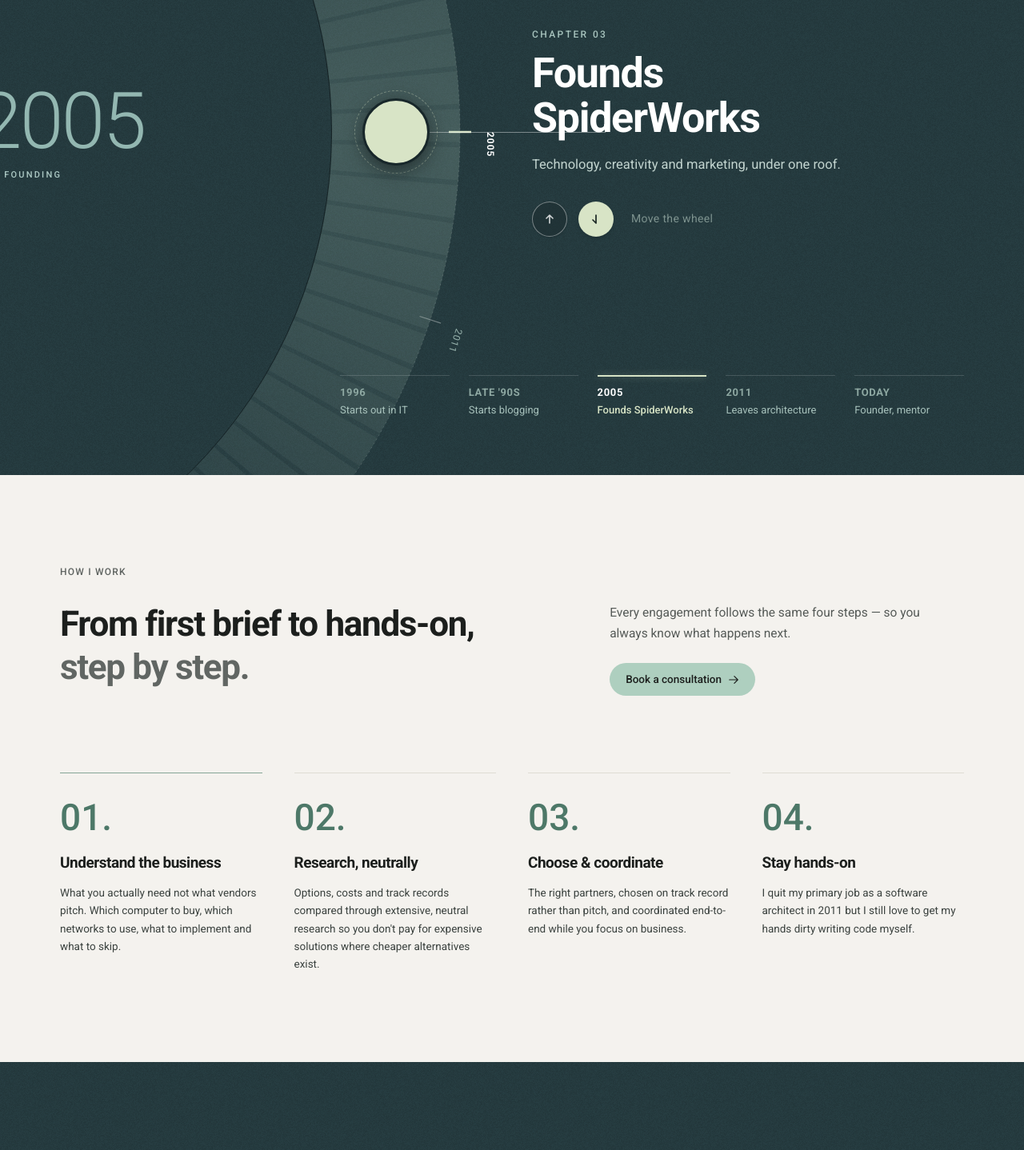
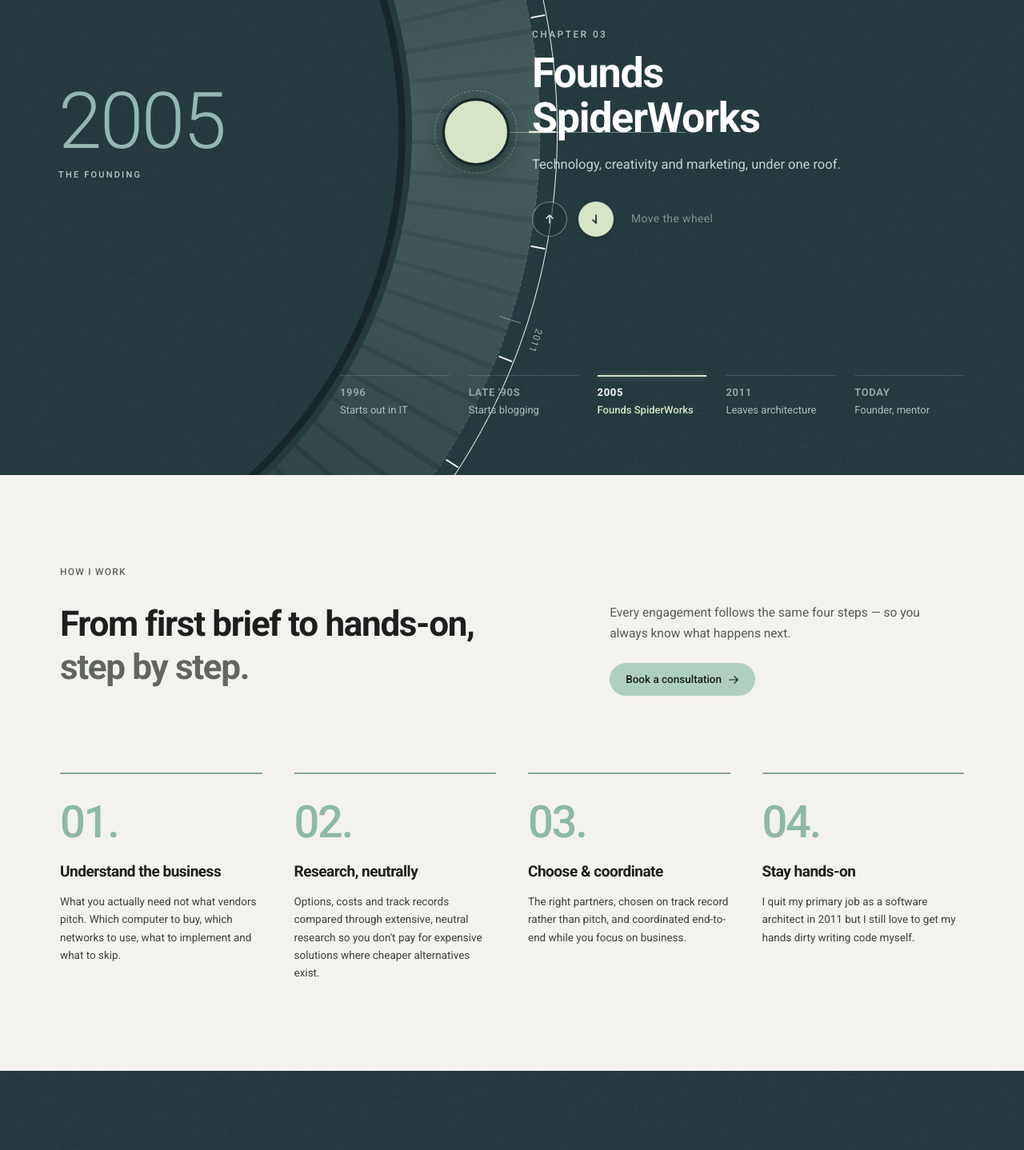
Before and after one commit to harshaharidas-spider/portfolio, a Next.js app: page / in a window 1280 px wide. Shown: the part 1020-2458 px from the top of the page at 80% size. Built offline with nearby package versions, Linux system fonts and the light colour scheme.

Commit message:
Update timeline and ventures components layout and design

```diff
--- a/src/components/home/faq/Faq.jsx
+++ b/src/components/home/faq/Faq.jsx
@@ -78,7 +78,7 @@
               Got other questions?{" "}
               <Link
                 href="#contact"
-                className="text-[#1c1f1d] hover:text-[#436156] transition-colors underline underline-offset-4 decoration-[#85A596] font-medium"
+                className="text-[#1c1f1d] hover:text-[#436156] transition-colors  decoration-[#85A596] font-medium"
               >
                 Talk to Tony directly.
               </Link>
--- a/src/components/home/how-i-work/HowIWork.jsx
+++ b/src/components/home/how-i-work/HowIWork.jsx
@@ -111,11 +111,11 @@
                 ease: [0.21, 0.47, 0.32, 0.98],
               }}
               whileHover={{ y: -4, transition: { duration: 0.2 } }}
-              className={`pt-8 border-t transition-colors ${
-                step.isActive ? "border-[#85A596]" : "border-[#dedcd4]"
+              className={`pt-8 border-t-[2px] transition-colors ${
+                step.isActive ? "border-[#85A596]" : "border-[#85A596]"
               }`}
             >
-              <span className="text-[#4d7868] text-[40px] sm:text-[46px] font-medium leading-none block">
+              <span className="text-[#8EB9A4] text-[56px] font-medium leading-none tracking-[-0.04em] block">
                 {step.number}
               </span>
               <h3 className="text-[#1c1f1d] text-[18px] sm:text-[19px] font-semibold mt-4 sm:mt-5 tracking-tight">
--- a/src/components/home/timeline/Timeline.jsx
+++ b/src/components/home/timeline/Timeline.jsx
@@ -214,16 +214,7 @@
             onPointerMove={handleMobilePointerMove}
             onPointerUp={handleMobilePointerUp}
           >
-            <div
-              className="absolute rounded-full border-[2.5px] border-[#0e1b1d] z-[2] pointer-events-none"
-              style={{
-                width: "540px",
-                height: "540px",
-                left: "calc(50% - 270px)",
-                top: "78px",
-              }}
-            />
-
+            {/* Glow Background Layer on Mobile - concentric behind wheel rim at 12 o'clock */}
             <div
               className="absolute pointer-events-none z-[3]"
               style={{
@@ -231,14 +222,38 @@
                 height: "684px",
                 left: "calc(50% - 342px)",
                 top: "6px",
+                transform: "rotate(-90deg)",
+                transformOrigin: "342px 342px",
+              }}
+            >
+              <div className="relative w-full h-full">
+                <Image
+                  src="/nwglow.png"
+                  alt="Wheel Glow Background"
+                  fill
+                  className="object-contain select-none"
+                  draggable={false}
+                  priority
+                />
+              </div>
+            </div>
+
+            {/* Rotatable Wheel Layer on Mobile - 100% concentric with glow */}
+            <div
+              className="absolute pointer-events-none z-[4]"
+              style={{
+                width: "720px",
+                height: "720px",
+                left: "calc(50% - 360px)",
+                top: "-12px",
                 transform: `rotate(${mobileDialRotation}deg)`,
-                transformOrigin: "342px 342px",
+                transformOrigin: "360px 360px",
                 transition: "transform 0.22s cubic-bezier(0.2, 0.8, 0.2, 1)",
               }}
             >
               <div className="relative w-full h-full">
                 <Image
-                  src="/wheel.png"
+                  src="/nwwheel.png"
                   alt="Rotatable Wheel"
                   fill
                   className="object-contain select-none"
@@ -248,26 +263,7 @@
               </div>
             </div>
 
-            <div
-              className="absolute pointer-events-none z-[4]"
-              style={{
-                width: "684px",
-                height: "684px",
-                left: "calc(50% - 342px)",
-                top: "6px",
-              }}
-            >
-              <Image
-                src="/wheelglow.png"
-                alt="Wheel Glow"
-                fill
-                className="object-contain select-none"
-                draggable={false}
-                priority
-              />
-            </div>
-
-            {/* Mobile Pointer Badge (Cleaned with no lines) */}
+            {/* Mobile Pointer Badge */}
             <div
               className="absolute z-[10] pointer-events-none select-none flex items-center justify-center"
               style={{
@@ -278,7 +274,7 @@
               }}
             >
               <div className="absolute -inset-1 rounded-full border border-dashed border-[#d8e4c6]/40 pointer-events-none" />
-              <div className="w-full h-full rounded-full bg-[#d8e4c6] border-[2.5px] border-[#1d2d30] shadow-[0_4px_14px_rgba(0,0,0,0.35)]" />
+              <div className="w-full h-full rounded-full bg-[#d8e4c6] border-[2.5px] border-[#1d2d30] shadow-[0_4px_14px_rgba(0,0,0,0.35)] flex items-center justify-center" />
             </div>
 
             <div
@@ -368,23 +364,12 @@
             style={{
               width: "1520px",
               height: "1520px",
-              left: "-1020px",
+              left: "-920px",
               top: "calc(50% - 760px)",
             }}
             onPointerDown={handlePointerDown}
             onPointerMove={handlePointerMove}
           >
-            {/* Inner Thin Circle Border */}
-            <div
-              className="absolute rounded-full border border-black/40 z-[1] pointer-events-none"
-              style={{
-                width: "1200px",
-                height: "1200px",
-                left: "160px",
-                top: "160px",
-              }}
-            />
-
             <div
               className="absolute z-[3] flex flex-col justify-center pointer-events-none select-none max-w-[320px] px-2"
               style={{
@@ -405,17 +390,36 @@
               </span>
             </div>
 
+            {/* Fixed Glow Background Layer on Desktop - perfectly concentric behind wheel rim */}
+            <div className="absolute inset-0 w-[1520px] h-[1520px] pointer-events-none z-[4]">
+              <div className="relative w-[1520px] h-[1520px]">
+                <Image
+                  src="/nwglow.png"
+                  alt="Wheel Glow Background"
+                  fill
+                  className="object-contain select-none"
+                  draggable={false}
+                  priority
+                />
+              </div>
+            </div>
+
+            {/* Rotatable Wheel Layer on Desktop - 100% concentric with glow */}
             <div
-              className="absolute inset-0 w-[1520px] h-[1520px] pointer-events-none z-[4]"
+              className="absolute pointer-events-none z-[5]"
               style={{
+                width: "1600px",
+                height: "1600px",
+                left: "-40px",
+                top: "-40px",
                 transform: `rotate(${dialRotation}deg)`,
-                transformOrigin: "760px 760px",
+                transformOrigin: "800px 800px",
                 transition: "transform 0.22s cubic-bezier(0.2, 0.8, 0.2, 1)",
               }}
             >
-              <div className="relative w-[1520px] h-[1520px]">
+              <div className="relative w-[1600px] h-[1600px]">
                 <Image
-                  src="/wheel.png"
+                  src="/nwwheel.png"
                   alt="Rotatable Timeline Dial"
                   fill
                   className="object-contain select-none"
@@ -423,7 +427,17 @@
                   priority
                 />
               </div>
+            </div>
 
+            {/* Rotatable SVG Milestone Markers and Dashed Arc on Desktop */}
+            <div
+              className="absolute inset-0 w-[1520px] h-[1520px] pointer-events-none z-[6]"
+              style={{
+                transform: `rotate(${dialRotation}deg)`,
+                transformOrigin: "760px 760px",
+                transition: "transform 0.22s cubic-bezier(0.2, 0.8, 0.2, 1)",
+              }}
+            >
               <svg
                 viewBox="0 0 1520 1520"
                 className="absolute inset-0 w-full h-full pointer-events-none"
@@ -434,9 +448,9 @@
                   cy="760"
                   r="760"
                   fill="none"
-                  stroke="rgba(255, 255, 255, 0.16)"
+                  stroke="rgba(255, 255, 255, 0.2)"
                   strokeWidth="1"
-                  strokeDasharray="2 4"
+                  strokeDasharray="3 5"
                 />
 
                 {chapters.map((chap, idx) => {
@@ -470,38 +484,29 @@
                         stroke={isCurrent ? "#d8e4c6" : "rgba(255, 255, 255, 0.35)"}
                         strokeWidth={isCurrent ? "2.5" : "1.2"}
                       />
+                      {!isCurrent && (
                         <text
                           x={lx}
                           y={ly}
-                        fill={isCurrent ? "#ffffff" : "#98b3ad"}
+                          fill="#98b3ad"
                           fontSize="12"
-                        fontWeight={isCurrent ? "600" : "400"}
+                          fontWeight="400"
                           letterSpacing="0.08em"
                           dominantBaseline="central"
                           textAnchor="start"
                           transform={`rotate(${angle + 90}, ${lx}, ${ly})`}
-                        className="select-none transition-colors duration-150"
+                          className="select-none transition-colors duration-150 hover:fill-white"
                         >
                           {chap.year}
                         </text>
+                      )}
                     </g>
                   );
                 })}
               </svg>
             </div>
 
-            <div className="absolute inset-0 w-[1520px] h-[1520px] pointer-events-none z-[5]">
-              <Image
-                src="/wheelglow.png"
-                alt="Wheel Glow Shadow"
-                fill
-                className="object-contain select-none"
-                draggable={false}
-                priority
-              />
-            </div>
-
-            {/* Pointer Badge at 3 o'clock position */}
+            {/* Pointer Badge dashed outer ring at 3 o'clock position */}
             <div
               className="absolute z-[9] rounded-full border border-dashed border-[#d8e4c6]/40 pointer-events-none select-none"
               style={{
@@ -513,9 +518,9 @@
               aria-hidden="true"
             />
 
-            {/* Desktop Pointer Badge (Cleaned with no lines) */}
+            {/* Desktop Pointer Badge without icon */}
             <div
-              className="absolute z-[10] pointer-events-none select-none w-[84px] h-[84px] rounded-full bg-[#d8e4c6] border-[3px] border-[#18272a] shadow-[0_6px_24px_rgba(0,0,0,0.5)]"
+              className="absolute z-[10] pointer-events-none select-none w-[84px] h-[84px] rounded-full bg-[#d8e4c6] border-[3px] border-[#18272a] shadow-[0_6px_24px_rgba(0,0,0,0.5)] flex items-center justify-center"
               style={{
                 left: "1398px",
                 top: "718px",
@@ -523,6 +528,7 @@
               title="Active Milestone Pointer"
             />
 
+            {/* Horizontal Guideline to Chapter title */}
             <div
               className="absolute z-[8] h-[1px] bg-white/40 pointer-events-none select-none"
               style={{
```
Also changed, not shown: src/components/home/ventures/Ventures.jsx (+13 -9 lines), public/nwglow.png (added), public/nwwheel.png (added). Lines whose indentation alone changed are shown as unchanged.
